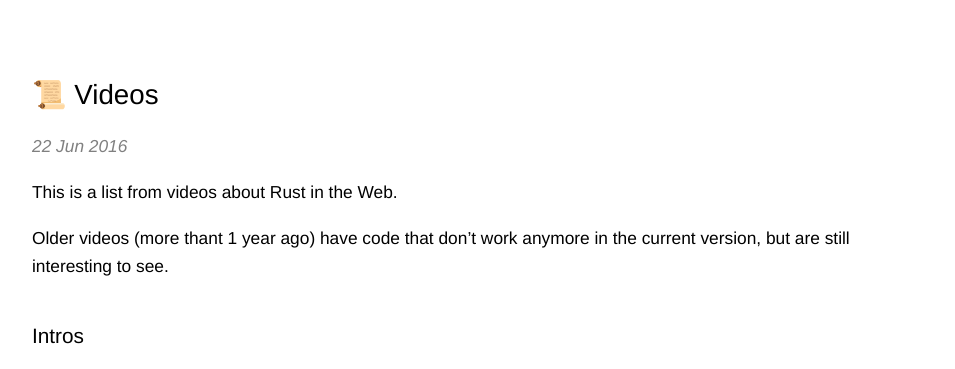
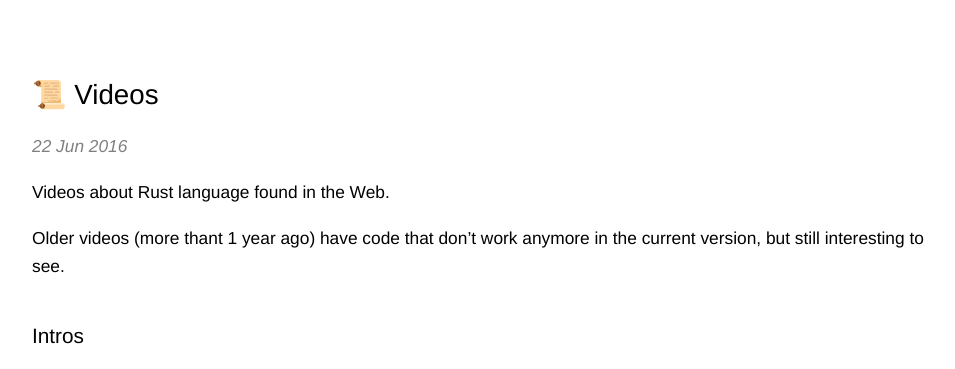
Before and after one commit to adelarsq/daily-rust.github.io, a Jekyll site: the page built from _posts/2016-06-22-videos.md, in a window 1280 px wide. Shown: the top 369 px of the page, without its empty margins (158-1113 px from the left). Built offline with Jekyll 4.4.1, drawn with Linux system fonts in a browser that asks for light colours.

Commit message:
Update 2016-06-22-videos.md

```diff
--- a/_posts/2016-06-22-videos.md
+++ b/_posts/2016-06-22-videos.md
@@ -5,9 +5,9 @@ index_title: "Videos"
 tags: [rustposts, rust, article]
 ---
 
-This is a list from videos about Rust in the Web.
+Videos about Rust language found in the Web.
 
-Older videos (more thant 1 year ago) have code that don't work anymore in the current version, but are still interesting to see.
+Older videos (more thant 1 year ago) have code that don't work anymore in the current version, but still interesting to see.
 
 ## Intros
 
```
